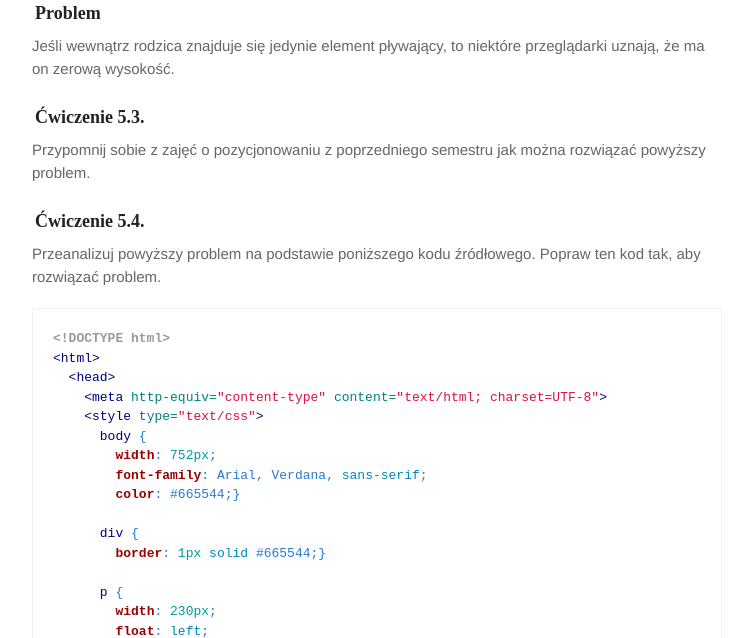
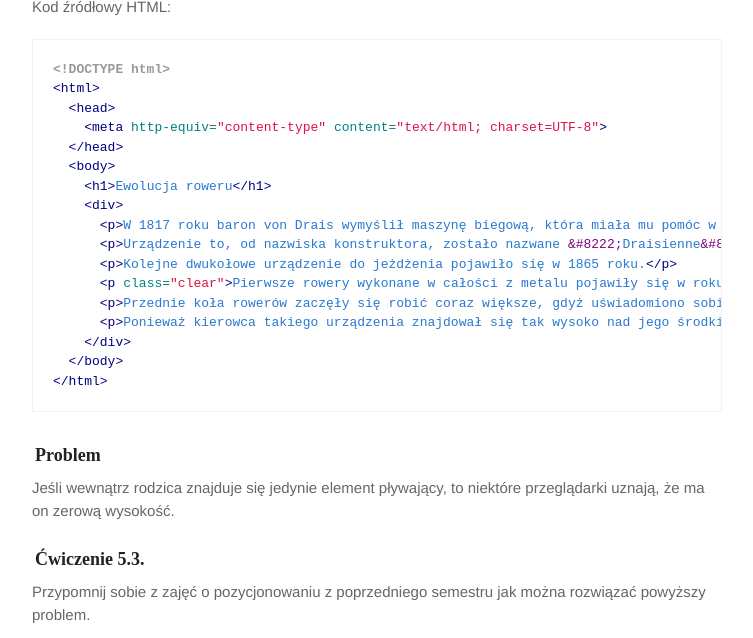
Before and after one commit to marcin-szczepanski/TWE, a Jekyll site: the page built from zajecia/1B/zaj03.md, in a window 1280 px wide and 900 px high, scrolled down 3751 px, cut to the strip 262-900 px from the top of the window. Shown: the whole strip, without its empty margins (263-1016 px from the left). Built offline with Jekyll 4.4.1, drawn with Linux system fonts in a browser that asks for light colours; some web fonts are replaced.

Commit message:
Update zaj03

````diff
--- a/zajecia/1B/zaj03.md
+++ b/zajecia/1B/zaj03.md
@@ -117,6 +117,28 @@ Korzystając z właściwości <span class="preformat">clear</span>, możemy poin
 Stwórz układ jak na poniższym rysunku:
 
 ![](assets/images/cw5-2.png)
+
+Kod źródłowy HTML:
+
+```html
+<!DOCTYPE html>
+<html>
+  <head>
+    <meta http-equiv="content-type" content="text/html; charset=UTF-8">
+  </head>
+  <body>
+    <h1>Ewolucja roweru</h1>
+    <div>
+      <p>W 1817 roku baron von Drais wymyślił maszynę biegową, która miała mu pomóc w szybszym poruszaniu się po ogrodach królewskich.</p>
+      <p>Urządzenie to, od nazwiska konstruktora, zostało nazwane &#8222;Draisienne&#8221; (drezyną). Było wykonane w całości z drewna. Nie cieszyło się ono długą popularnością i stanowiło raczej chwilowy krzyk mody.</p>
+      <p>Kolejne dwukołowe urządzenie do jeżdżenia pojawiło się w 1865 roku.</p>
+      <p class="clear">Pierwsze rowery wykonane w całości z metalu pojawiły się w roku 1870. (Wcześniej metalurgia nie była dostatecznie rozwinięta i nie dawała możliwości wytworzenia metalu na tyle wytrzymałego, by można go użyć do tworzenia niewielkich, lecz dostatecznie mocnych części.)</p>
+      <p>Przednie koła rowerów zaczęły się robić coraz większe, gdyż uświadomiono sobie, że im będą większe, tym dalej rower przejedzie. </p>
+      <p>Ponieważ kierowca takiego urządzenia znajdował się tak wysoko nad jego środkiem ciężkości, jeśli tylko pojazd uderzył w kamień.</p>
+    </div>
+  </body>
+</html>
+```
 
 ### Problem
 Jeśli wewnątrz rodzica znajduje się jedynie element pływający, to niektóre przeglądarki uznają, że ma on zerową wysokość.
````
